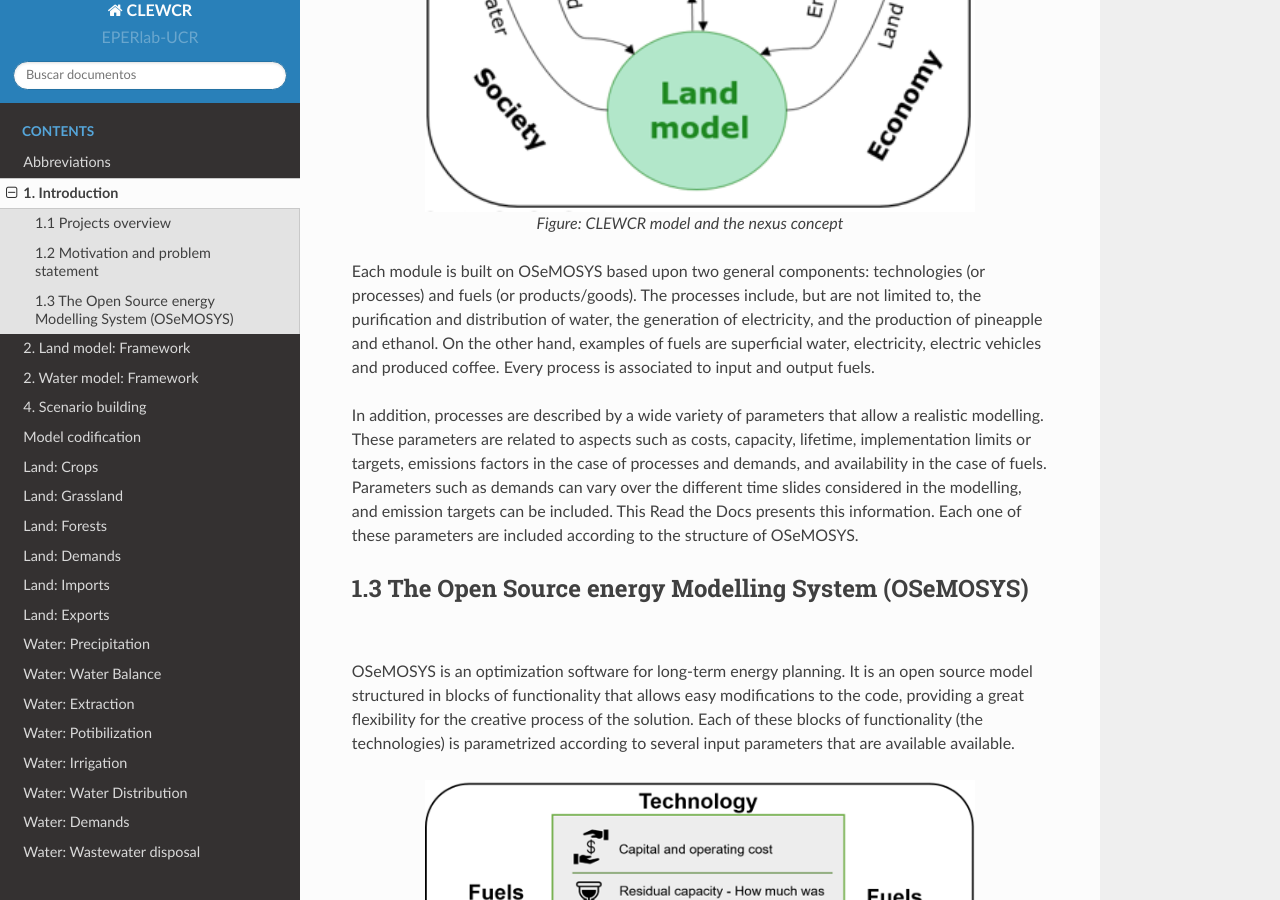
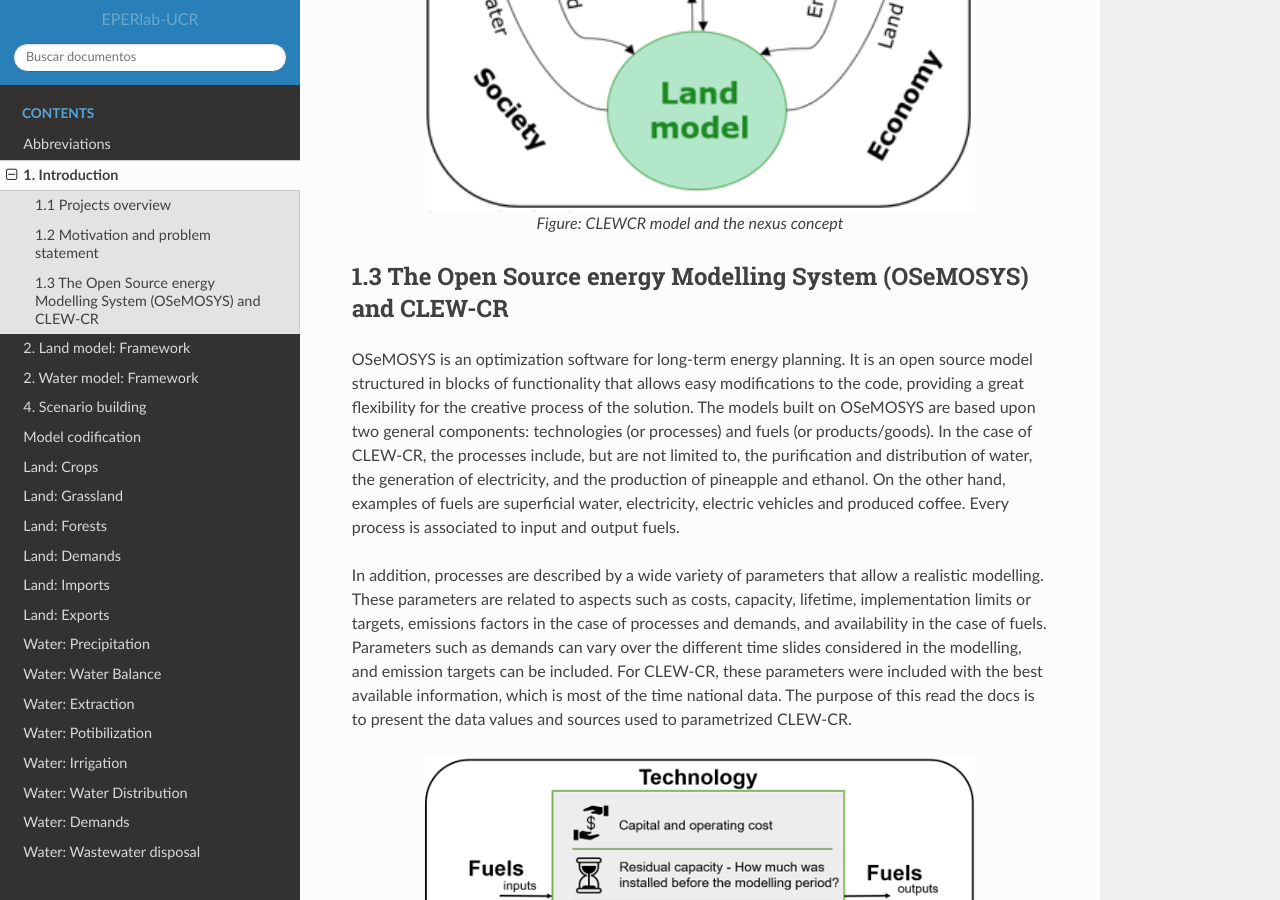
Before and after one commit to EPERLab/CLEW, a Sphinx documentation site: the page built from docs/01Introduction.rst, in a window 1280 px wide and 900 px high, scrolled down 1747 px. Built offline with Sphinx 7.4.7 and the Read the Docs theme 2.0.0, drawn with Linux system fonts in a browser that asks for light colours; formulas are drawn with MathJax 3; cross-references to code outside the pages are shown as plain code.

Commit message:
Update 01Introduction.rst

```diff
--- a/docs/01Introduction.rst
+++ b/docs/01Introduction.rst
@@ -25,14 +25,13 @@ The CLEW-CR model aims at representing the main interconnections between the Cli
 
    *Figure: CLEWCR model and the nexus concept*
 
-Each module is built on OSeMOSYS based upon two general components: technologies (or processes) and fuels (or products/goods). The processes include, but are not limited to, the purification and distribution of water, the generation of electricity, and the production of pineapple and ethanol. On the other hand, examples of fuels are superficial water, electricity, electric vehicles and produced coffee. Every process is associated to input and output fuels.
 
-In addition, processes are described by a wide variety of parameters that allow a realistic modelling. These parameters are related to aspects such as costs, capacity, lifetime, implementation limits or targets, emissions factors in the case of processes and demands, and availability in the case of fuels. Parameters such as demands can vary over the different time slides considered in the modelling, and emission targets can be included. This Read the Docs presents this information. Each one of these parameters are included according to the structure of OSeMOSYS.
-
-1.3 The Open Source energy Modelling System (OSeMOSYS)
+1.3 The Open Source energy Modelling System (OSeMOSYS) and CLEW-CR
 +++++++++
 
-OSeMOSYS is an optimization software for long-term energy planning. It is an open source model structured in blocks of functionality that allows easy modifications to the code, providing a great flexibility for the creative process of the solution. Each of these blocks of functionality (the technologies) is parametrized according to several input parameters that are available available.
+OSeMOSYS is an optimization software for long-term energy planning. It is an open source model structured in blocks of functionality that allows easy modifications to the code, providing a great flexibility for the creative process of the solution. The models built on OSeMOSYS are based upon two general components: technologies (or processes) and fuels (or products/goods). In the case of CLEW-CR, the processes include, but are not limited to, the purification and distribution of water, the generation of electricity, and the production of pineapple and ethanol. On the other hand, examples of fuels are superficial water, electricity, electric vehicles and produced coffee. Every process is associated to input and output fuels.
+
+In addition, processes are described by a wide variety of parameters that allow a realistic modelling. These parameters are related to aspects such as costs, capacity, lifetime, implementation limits or targets, emissions factors in the case of processes and demands, and availability in the case of fuels. Parameters such as demands can vary over the different time slides considered in the modelling, and emission targets can be included. For CLEW-CR, these parameters were included with the best available information, which is most of the time national data. The purpose of this read the docs is to present the data values and sources used to parametrized CLEW-CR.
 
 .. figure::  doc_imgs/Technology.png
    :align:   center
```
